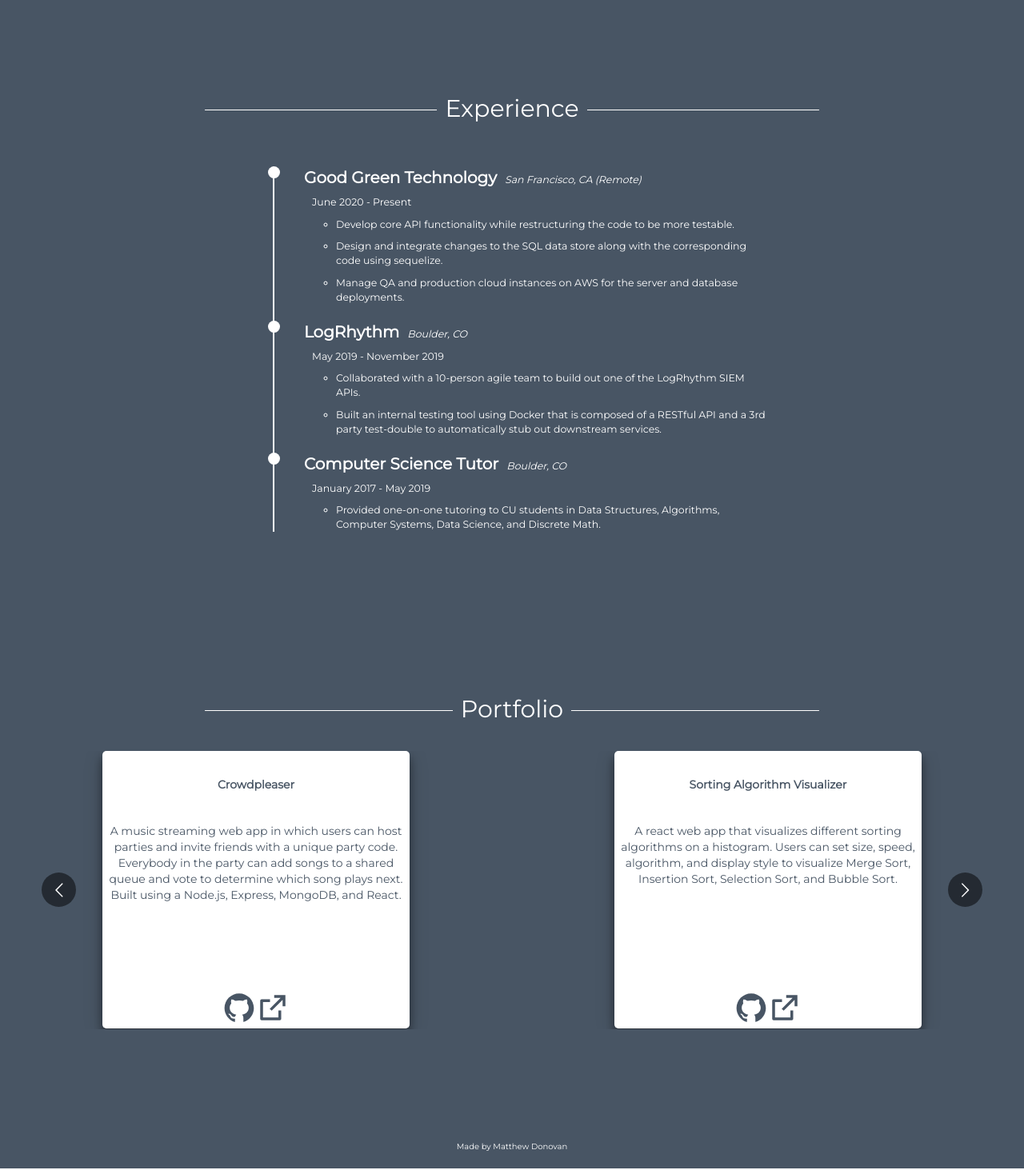
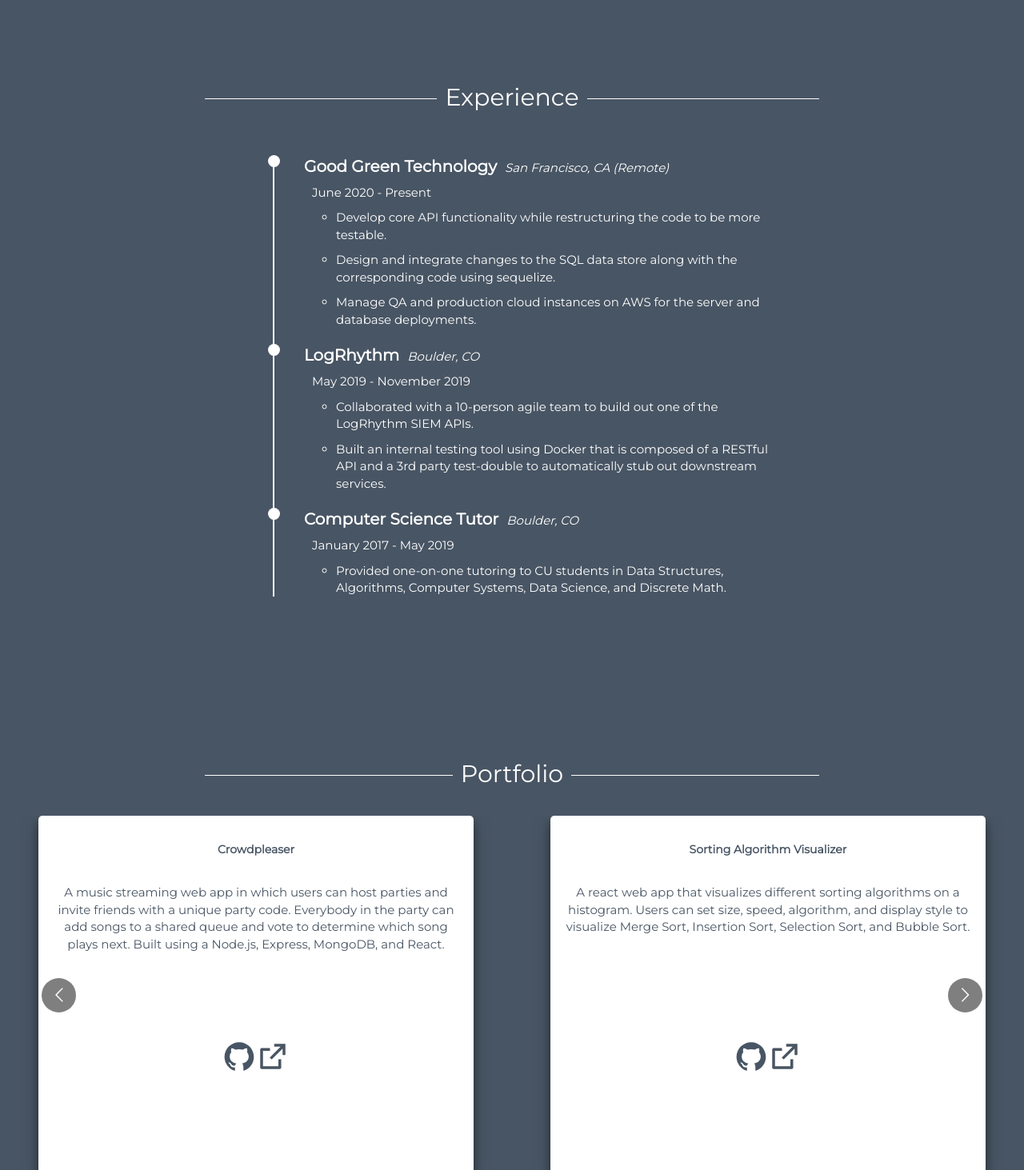
Before and after one commit to mabthew/personal-website, a React (Create React App) app: page / in a window 1280 px wide. Shown: the part 1330-2793 px from the top of the page at 80% size. Built offline with nearby package versions, Linux system fonts and the light colour scheme.

Commit message:
Almost got thhe cards formatted

```diff
--- a/src/App.css
+++ b/src/App.css
@@ -10,56 +10,8 @@
   pointer-events: none;
 }
 
-@media (prefers-reduced-motion: no-preference) {
-  .App-logo {
-    -webkit-animation: jump 1s infinite alternate;
-    animation: jump 1s infinite alternate;
-  }
-
-  @-webkit-keyframes jump {
-    0% {
-      transform: translateY(0);
-    }
-
-    100% {
-      transform: translateY(-30px);
-    }
-  }
-
-  @keyframes jump {
-    0% {
-      transform: translateY(0);
-    }
-
-    100% {
-      transform: translateY(-30px);
-    }
-  }
-
-  .oval {
-    -webkit-animation: resize 1s infinite alternate;
-    animation: resize 1s infinite alternate;
-  }
-
-  @-webkit-keyframes resize {
-    0% {
-      transform: scale(1.25);
-    }
-
-    100% {
-      transform: scale(1);
-    }
-  }
-
-  @keyframes resize {
-    0% {
-      transform: scale(1.25);
-    }
-
-    100% {
-      transform: scale(1);
-    }
-  }
+body {
+  font-size: 15px;
 }
 
 .App-header {
@@ -120,16 +72,12 @@ a.button {
   -webkit-appearance: none;
   -moz-appearance: button;
   appearance: button;
-
   text-decoration: none;
   color: #9d9d9d;
-
   margin: 20px;
   background-color: #485564;
   padding: 7.5px;
-  font-size: 12.5px;
-
-  border: 0 solid;
+  font-size: 16px;
   box-shadow: inset 0 0 20px rgba(255, 255, 255, 0);
   outline: 1px solid;
   outline-color: rgba(255, 255, 255, .5);
@@ -137,6 +85,6 @@ a.button {
 
 a.button:hover {
   color: white;
-  border: 1px solid;
+  outline: 2px solid;
   text-shadow: 1px 1px 2px #2F2F2F;
 }
--- a/src/components/About/About.css
+++ b/src/components/About/About.css
@@ -1,11 +1,11 @@
 .about {
     margin-bottom: 15vh;
-    font-size: 12.5px;
+    font-size: 15px;
 }
 
 .about-content {
     margin: auto;
-    width: 30%;
+    width: 50%;
     text-align: left;
     overflow: hidden;
 }
--- a/src/components/Experience/Experience.css
+++ b/src/components/Experience/Experience.css
@@ -6,7 +6,7 @@
     margin: auto;
     display: table;
     width: 50%;
-    font-size: 12.5px;
+    font-size: 15px;
 }
 
 @media (max-width: 900px) {
--- a/src/components/Header/Header.css
+++ b/src/components/Header/Header.css
@@ -18,6 +18,59 @@
     border-radius: 50%;
 }
 
+.oval {
+  -webkit-animation: resize 1s infinite alternate;
+  animation: resize 1s infinite alternate;
+}
+
+@media (prefers-reduced-motion: no-preference) {
+  .App-logo {
+    -webkit-animation: jump 1s infinite alternate;
+    animation: jump 1s infinite alternate;
+  }
+
+  @-webkit-keyframes jump {
+    0% {
+      transform: translateY(0);
+    }
+
+    100% {
+      transform: translateY(-30px);
+    }
+  }
+
+  @keyframes jump {
+    0% {
+      transform: translateY(0);
+    }
+
+    100% {
+      transform: translateY(-30px);
+    }
+  }
+
+  @-webkit-keyframes resize {
+    0% {
+      transform: scale(1.25);
+    }
+
+    100% {
+      transform: scale(1);
+    }
+  }
+
+  @keyframes resize {
+    0% {
+      transform: scale(1.25);
+    }
+
+    100% {
+      transform: scale(1);
+    }
+  }
+}
+
+
 @media (max-width: 900px) {
   .oval {
     height: 2vh;
--- a/src/components/Navbar/Navbar.css
+++ b/src/components/Navbar/Navbar.css
@@ -26,7 +26,7 @@
   margin: 7.5px 17.5px 7.5px;
   background-color: #485564;
   padding: 7.5px;
-  font-size: 12.5px;
+  font-size: 15px;
 
   border: 0px solid;
   box-shadow: inset 0 0 20px rgba(255, 255, 255, 0);
@@ -36,6 +36,7 @@
 
 .nav.navbar-nav li a.button:hover {
   color: white;
-  border: 1px solid;
+  outline: 2px solid;
   text-shadow: 1px 1px 2px #2F2F2F;
+  position: relative;
 }
--- a/src/components/Portfolio/Portfolio.css
+++ b/src/components/Portfolio/Portfolio.css
@@ -1,4 +1,55 @@
 .portfolio {
+    margin-bottom: 15vh;
+}
+
+.card {
+    display: inline-block;
+    color: #485564;
+    background-color: white;
+    height: 450px;
+    width: 60%;
+    border-radius: 5px;
+    box-shadow: 0 8px 12px 0 rgba(0, 0, 0, 0.4), 0 6px 24px 0 rgba(0, 0, 0, 0.19);
+    position: relative;
+    z-index: 10;
+}
+
+@media (max-width: 90px) {
+    .card {
+        width: 85%;
+    }
+}
+
+@media (min-width: 660px) {
+    .card {
+        width: 85%;
+    }
+}
+
+.card-title {
+    font-weight: bold;
+    padding: 25px 10px 10px;
+}
+
+.card-text {
+    height: 200px;
+    padding: 15px;
+}
+
+.card svg {
+    color: #485564;
+    transition: all .2s ease-in-out;
+    -webkit-transition: all .2s ease-in-out;
+    -moz-transition: all .2s ease-in-out;
+    -ms-transition: all .2s ease-in-out;
+    -o-transition: all .2s ease-in-out;
+}
+.card svg:hover {
+     transform: scale(1.075);
+}
+
+
+/* .portfolio {
     margin-bottom: 15vh;
 }
 
@@ -12,6 +63,7 @@
     box-shadow: 0 8px 12px 0 rgba(0, 0, 0, 0.4), 0 6px 24px 0 rgba(0, 0, 0, 0.19);
     position: relative;
     z-index: 10;
+    padding: 15px;
 }
 
 @media (max-width: 90px) {
@@ -22,18 +74,29 @@
 
 .card-title {
     font-weight: bold;
-    height: 30%;
-    padding: 25px 10px 30px;
+    margin: 25px 10px 30px;
 }
 
-.card-text {
-    height: 200px;
+.holder {
+    position: absolute;
+    height: 100%;
+    width: 100px;
 }
 
 .card svg {
     color: #485564;
     transition: all .2s ease-in-out;
+    -webkit-transition: all .2s ease-in-out;
+    -moz-transition: all .2s ease-in-out;
+    -ms-transition: all .2s ease-in-out;
+    -o-transition: all .2s ease-in-out;
+    position: relative;
+
 }
 .card svg:hover {
      transform: scale(1.075);
 }
+
+.yup {
+    color: yellow;
+} */
--- a/src/components/Portfolio/Portfolio.js
+++ b/src/components/Portfolio/Portfolio.js
@@ -12,6 +12,7 @@ function Portfolio() {
         <div className="portfolio">
             <a name="portfolio" href="/#"> </a>
             <p className="section-title"><span>Portfolio</span></p>
+            <div className="card-container">
                 <Carousel
                     additionalTransfrom={0}
                     arrows
@@ -60,45 +61,36 @@ function Portfolio() {
                     swipeable
                 >
                     <div className="card">
-                    <div className="card-body">
                         <h5 className="card-title">Crowdpleaser</h5>
                         <p className="card-text">A music streaming web app in which users can host parties and invite friends with a unique party code. Everybody in the party can add songs to a shared queue and vote to determine which song plays next. Built using a Node.js, Express, MongoDB, and React.</p>
-                        <a href="https://github.com/kylebremont/CrowdPleaser-server" target="_blank" rel="noopener noreferrer"><AiFillGithub size={42} /></a>
-                        <a href="https://crowdpleaser.love" target="_blank" rel="noopener noreferrer"><RiExternalLinkLine size={42} /></a>
-                    </div>
+                        <span> <a className="card-links" href="https://github.com/kylebremont/CrowdPleaser-server" target="_blank" rel="noopener noreferrer"><AiFillGithub size={42} /></a></span>
+                        <span><a className="card-links" href="https://crowdpleaser.love" target="_blank" rel="noopener noreferrer"><RiExternalLinkLine size={42} /></a></span>
                     </div>
                     <div className="card">
-                    <div className="card-body">
                         <h5 className="card-title">Sorting Algorithm Visualizer</h5>
                         <p className="card-text"> A react web app that visualizes different sorting algorithms on a histogram. Users can set size, speed, algorithm, and display style to visualize Merge Sort, Insertion Sort, Selection Sort, and Bubble Sort.</p>
-                        <a href="https://github.com/mabthew/sorting-visualizer" target="_blank" rel="noopener noreferrer"><AiFillGithub size={42} /></a>
-                        <a href="https://mabthew.github.io/sorting-visualizer/" target="_blank" rel="noopener noreferrer"><RiExternalLinkLine size={42} /></a>
-                    </div>
+                        <a className="yup" href="https://github.com/mabthew/sorting-visualizer" target="_blank" rel="noopener noreferrer"><AiFillGithub size={42} /></a>
+                        <a className="yup" href="https://mabthew.github.io/sorting-visualizer/" target="_blank" rel="noopener noreferrer"><RiExternalLinkLine size={42} /></a>
                     </div>
 
                     <div className="card">
-                    <div className="card-body">
                         <h5 className="card-title">DropBucket</h5>
                         <p className="card-text">File-hosting service using a RESTful Django API to communicate with GCP Storage Buckets, synchronizing across multiple devices to manage downloading, uploading, and deleting files reflecting changes in the QT interface.</p>
-                        <a href="https://github.com/mabthew/Dropbucket-deliverables" target="_blank" rel="noopener noreferrer"><AiFillGithub size={42} /></a>
-                    </div>
+                        <a className="yup" href="https://github.com/mabthew/Dropbucket-deliverables" target="_blank" rel="noopener noreferrer"><AiFillGithub size={42} /></a>
                     </div>
                     <div className="card">
-                    <div className="card-body">
                         <h5 className="card-title">Scrabbler</h5>
                         <p className="card-text">An anagram finder build using Node.js, Express, React, and Redis.</p>
-                        <a href="https://github.com/mabthew/anagram" target="_blank" rel="noopener noreferrer"><AiFillGithub size={42} /></a>
-                    </div>
+                        <a className="yup" href="https://github.com/mabthew/anagram" target="_blank" rel="noopener noreferrer"><AiFillGithub size={42} /></a>
                     </div>
                     <div className="card">
-                    <div className="card-body">
                         <h5 className="card-title">This website!</h5>
                         <p className="card-text">I made this website from scratch using React, HTML, and CSS to practice web design.</p>
-                        <a href="https://github.com/mabthew/personal-website" target="_blank" rel="noopener noreferrer"><AiFillGithub size={42} /></a>
-                    </div>
+                        <a className="yup" href="https://github.com/mabthew/personal-website" target="_blank" rel="noopener noreferrer"><AiFillGithub size={42} /></a>
                     </div>
                 </Carousel>
             </div>
+        </div >
     )
 }
 
```
Lines whose indentation alone changed are shown as unchanged.
